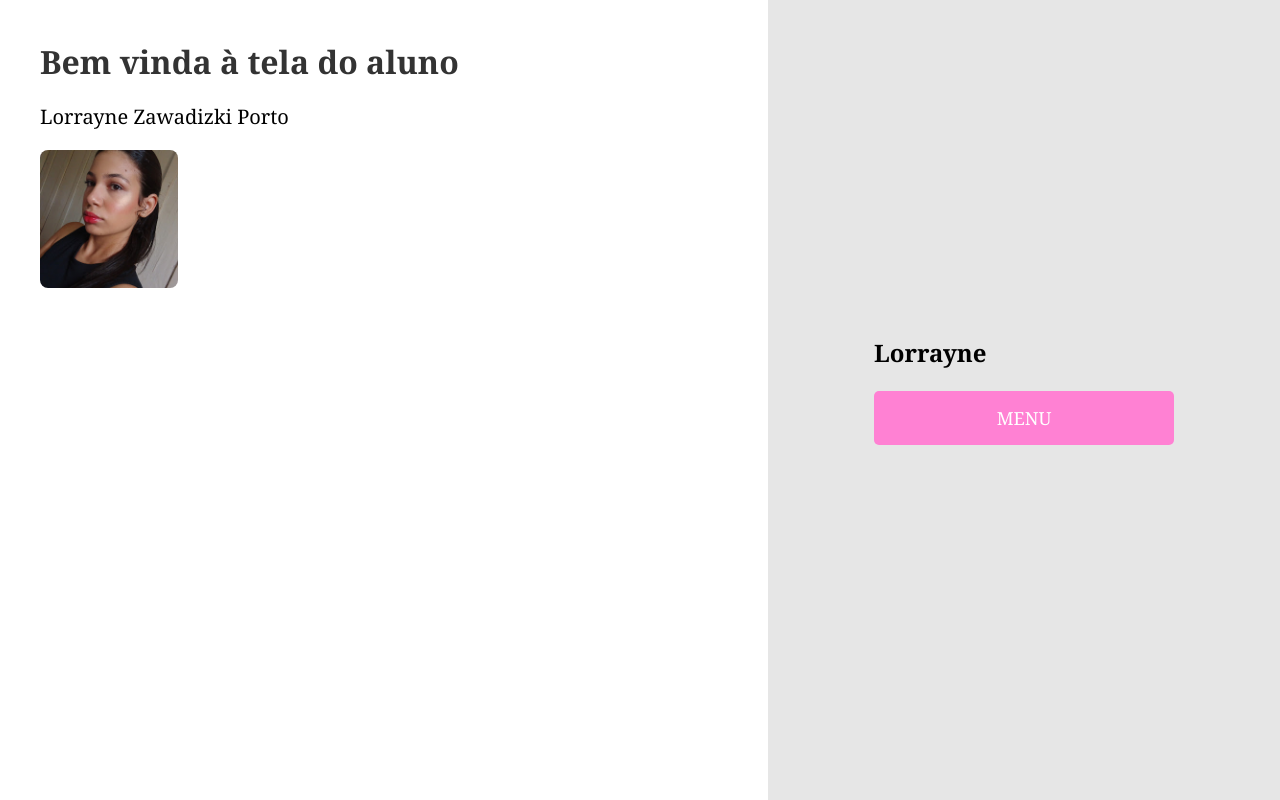
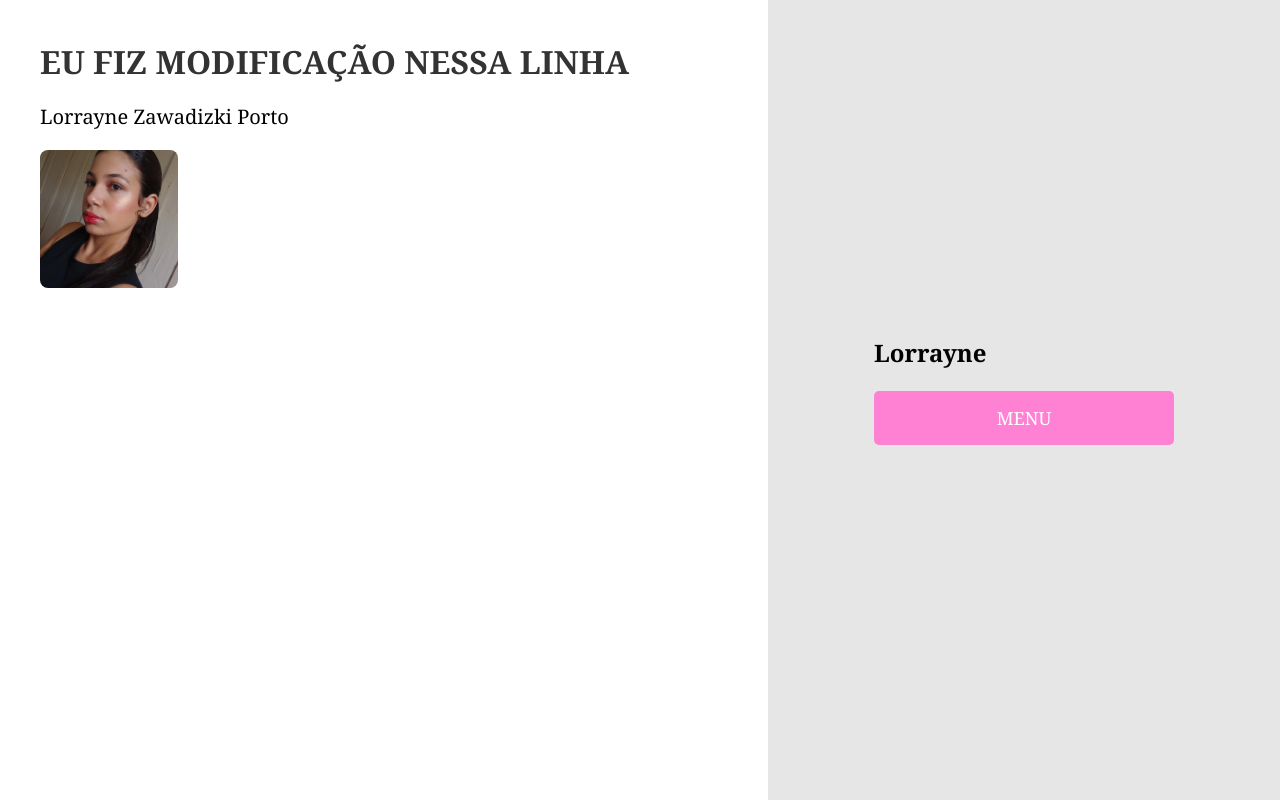
Before and after one commit to lokytty/segundafeira, a plain HTML site: page index.html in a window 1280 px wide. Drawn offline with Linux system fonts and the light colour scheme.

Commit message:
Update index.html

```diff
--- a/index.html
+++ b/index.html
@@ -11,7 +11,7 @@
 
     <!-- Lado esquerdo -->
     <div class="left">
-      <h1>Bem vinda à tela do aluno</h1>
+      <h1>EU FIZ MODIFICAÇÃO NESSA LINHA</h1>
       <p>Lorrayne Zawadizki Porto</p>
       <img src="eu.png" alt="Imagem do aluno">
     </div>
```
